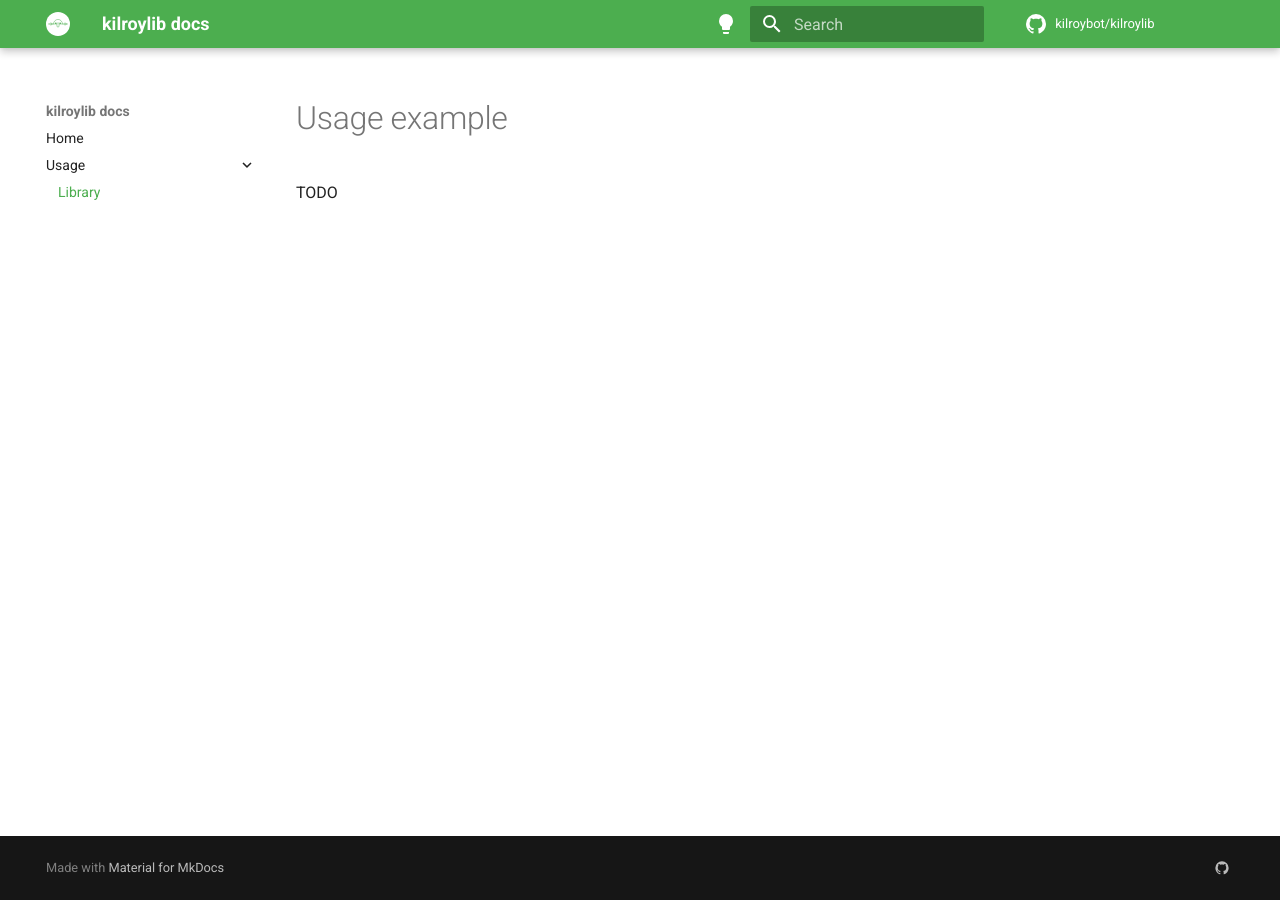
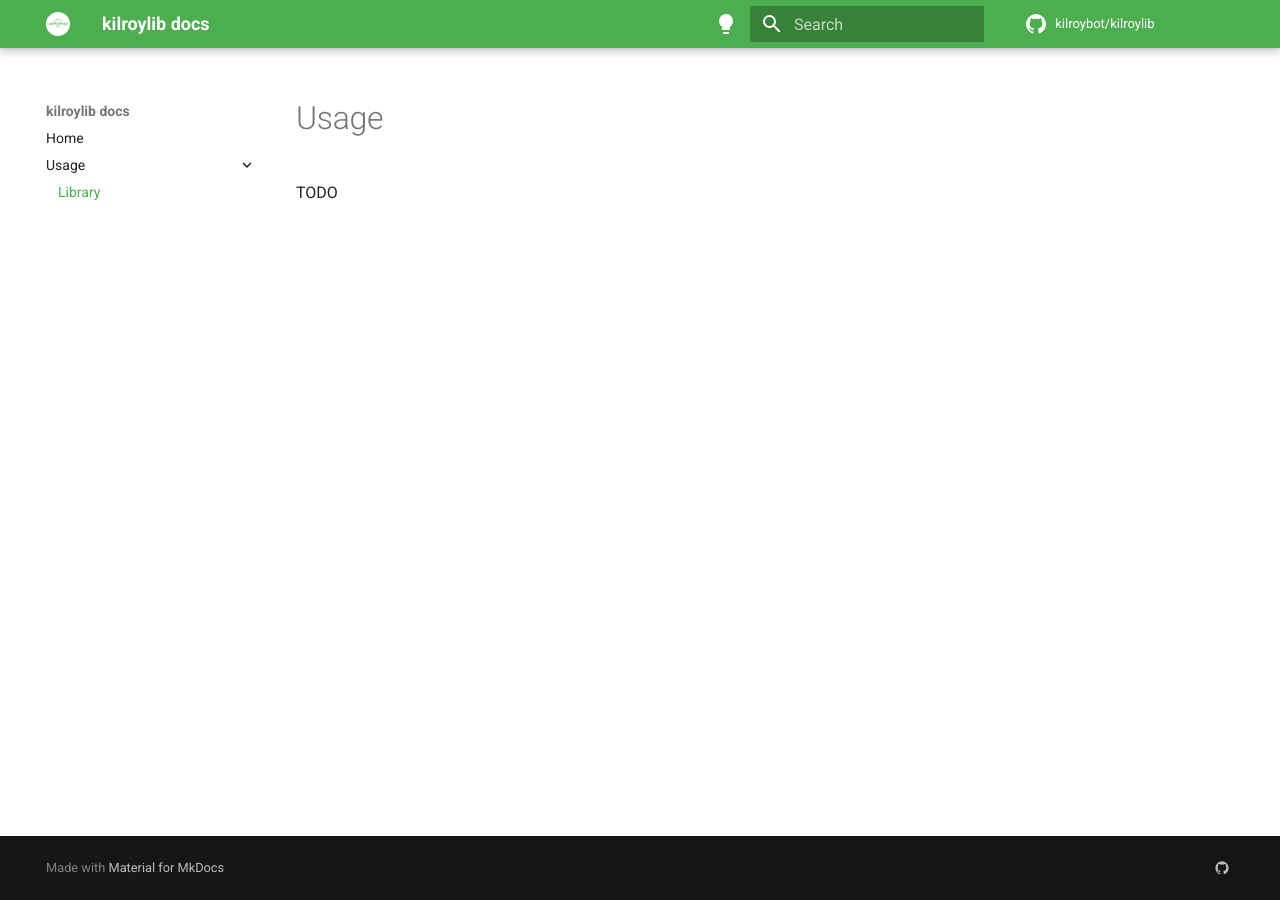
Before and after one commit to kilroybot/kilroylib, an MkDocs documentation site: the page built from kilroylib/docs/docs/usage/library.md, in a window 1280 px wide. Built offline with MkDocs 1.6.1 and Material for MkDocs 9.7.7, drawn with Linux system fonts in a browser that asks for light colours; comment, search, counter and statistics services are not loaded.

Commit message:
Cleanup (#3)
* Cleanup

* Added lockfile

```diff
--- a/kilroylib/docs/docs/usage/library.md
+++ b/kilroylib/docs/docs/usage/library.md
@@ -1,3 +1,3 @@
-# Usage example
+# Usage
 
 TODO
```
Also changed, not shown: README.md, kilroylib/docs/docs/index.md (line endings or trailing spaces), kilroylib/docs/mkdocs.yml (line endings or trailing spaces), 4 other files.
